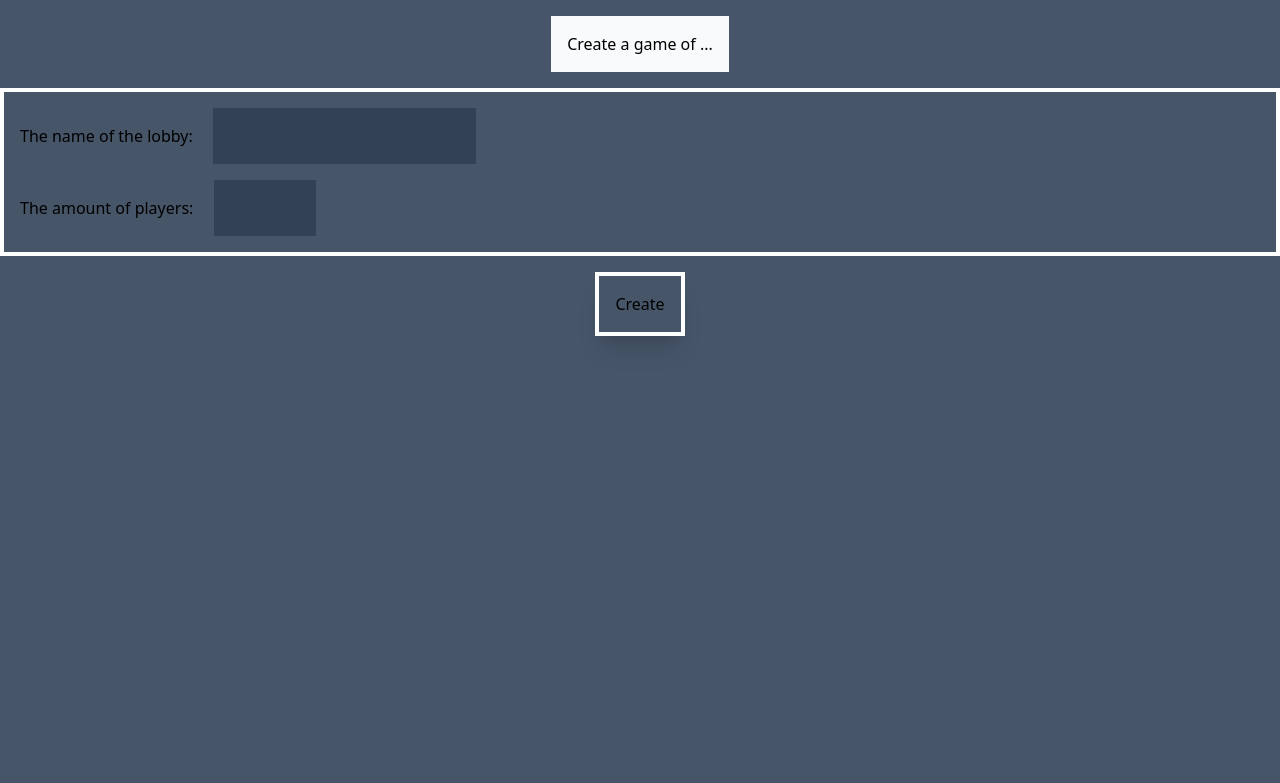
After one commit to HiPeople21/code-jam-2022, a FastAPI app: template templates/create.html in a window 1280 px wide. The commit adds this page. Shown: the top 783 px of the page. Run offline with FastAPI, Linux system fonts and the light colour scheme; the template is opened without the code that fills it, so the values that code supplies are empty; some libraries are stand-ins or nearby versions.

Commit message:
Create a frontend UI (#24)
* Create css files

* Add button to start a game

* Add heading for the front page

* Add tailwind.css to the index.html file

* Created new game page

* Added create.html for creating games.

* Added button for creating game.

* Format code using black

Co-authored-by: Sam Ezeh <sam.z.ezeh@gmail.com>
Co-authored-by: pre-commit-ci[bot] <66853113+pre-commit-ci[bot]@users.noreply.github.com>

```diff
--- a/sirenity/app.py
+++ b/sirenity/app.py
@@ -12,3 +12,9 @@ templates = Jinja2Templates(directory="templates")
 def index(request: Request):
     """The main site page"""
     return templates.TemplateResponse("index.html", {"request": request})
+
+
+@app.get("/create")
+def game(request: Request):
+    """The game creation form"""
+    return templates.TemplateResponse("create.html", {"request": request})
--- /dev/null
+++ b/templates/create.html
@@ -0,0 +1,25 @@
+<html>
+    <head>
+        <script src="https://cdn.tailwindcss.com"></script>
+    </head>
+    <body class="bg-slate-600">
+        <h1 class="mx-auto w-fit bg-gray-50 p-4 mt-4">
+            Create a game of ...
+            <!-- TODO ADD NAME !-->
+        </h1>
+        <form action="/game" class="pt-4">
+            <div class="flex flex-col border-4 border-white gap-4">
+                <div class="pt-4">
+                    <label for="name" class="p-4">The name of the lobby:</label>
+                    <input id="name" type="text" class="p-4 w-fit bg-slate-700">
+                </div>
+                <div class="pb-4">
+                    <label for="amount" class="p-4">The amount of players:</label>
+                    <input type="number" id="amount" min="2" max="8" class="p-4 w-fit bg-slate-700">
+                </div>
+            </div>
+            <input type="submit" value="Create" class="p-4 block mx-auto border-4 border-white mt-4 hover:brightness-50 hover:scale-110 shadow-xl">
+        </form>
+
+    </body>
+</html>
```
Also changed, not shown: templates/index.html (+23 -2 lines), static/index.css (added).
